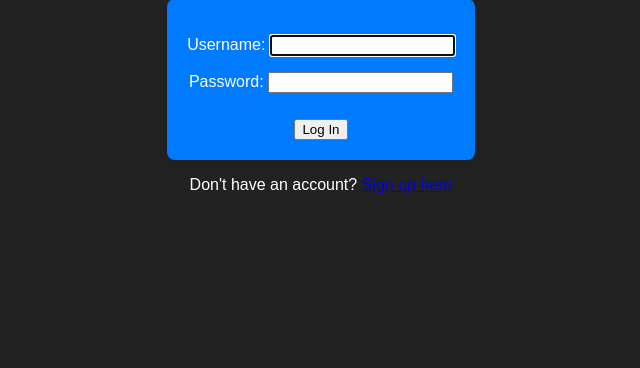
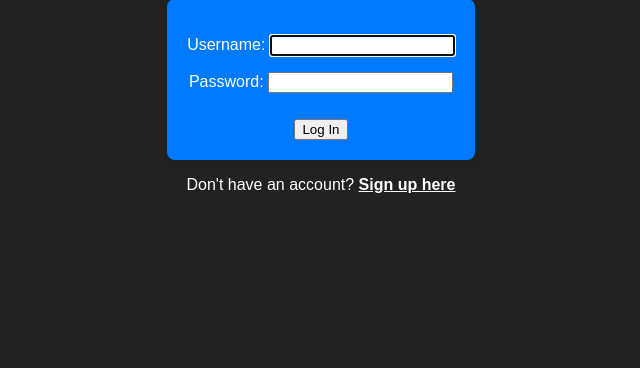
Before and after one commit to Asinkingship/Final-Project, a Django app: page / in a window 1280 px wide. Shown: the part 425-793 px from the top of the page, without its empty margins (319-959 px from the left). Run offline with Django 5.2, Linux system fonts and the light colour scheme; a user stored in the database is signed in.

Commit message:
added sign in function and fixed cs for signup

```diff
--- a/static/css/components.css
+++ b/static/css/components.css
@@ -23,7 +23,7 @@ nav {
     gap: 1rem;
 }
 
-.navbar-username {
+.navbar-username, .signup-account {
     color: white;
     font-size: 16px;
     font-weight: bold;
--- a/templates/accounts/login.html
+++ b/templates/accounts/login.html
@@ -12,6 +12,6 @@
 
         <button type="submit" class="login-button">Log In</button>
     </form>
-    <p>Don't have an account? <a href="{% url 'signup' %}">Sign up here</a></p>
+    <p>Don't have an account? <a class="signup-account" href="{% url 'signup' %}">Sign up here</a></p>
 </div>
 {% endblock content %}
```
Also changed, not shown: db.sqlite3.
